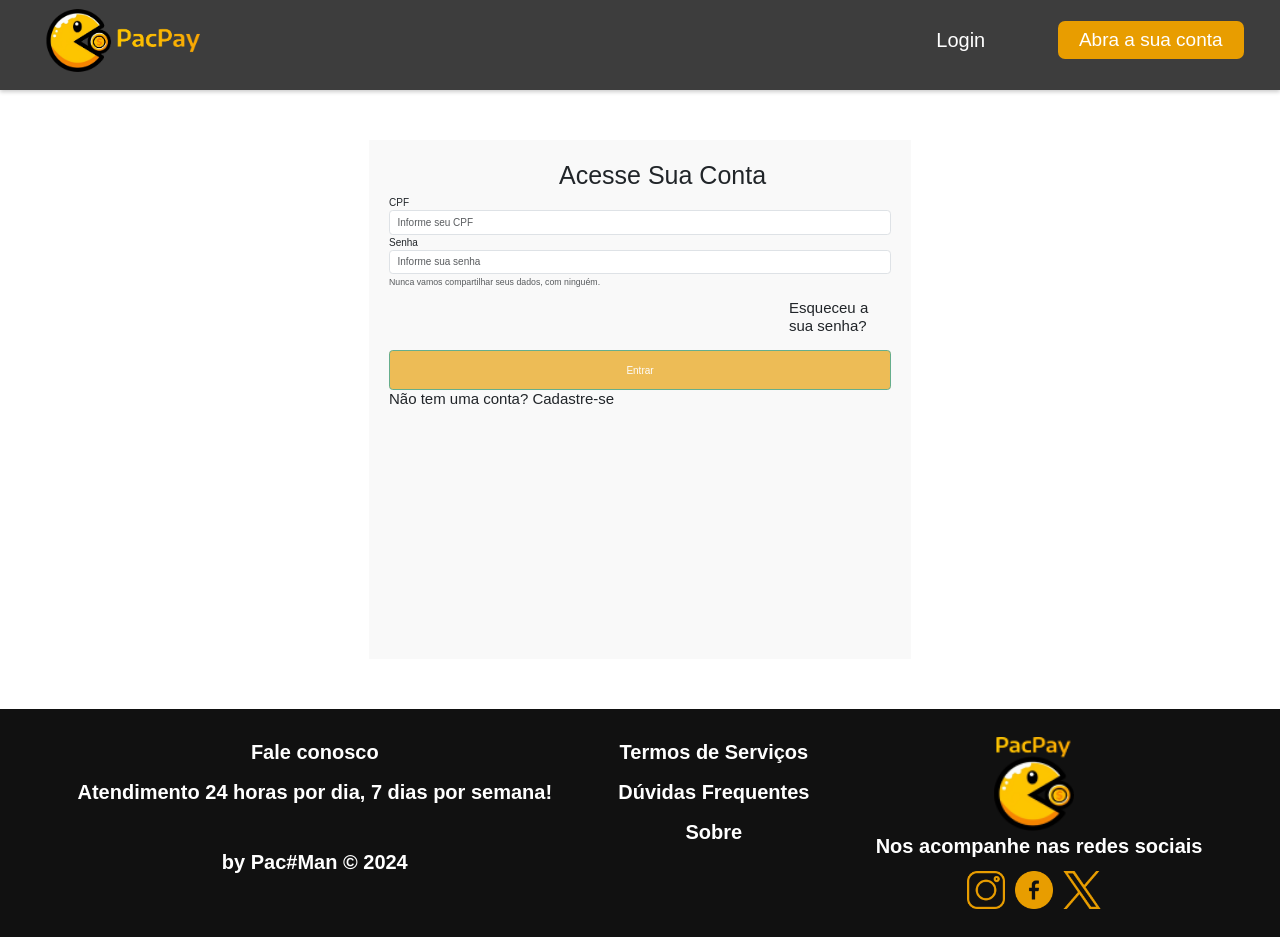
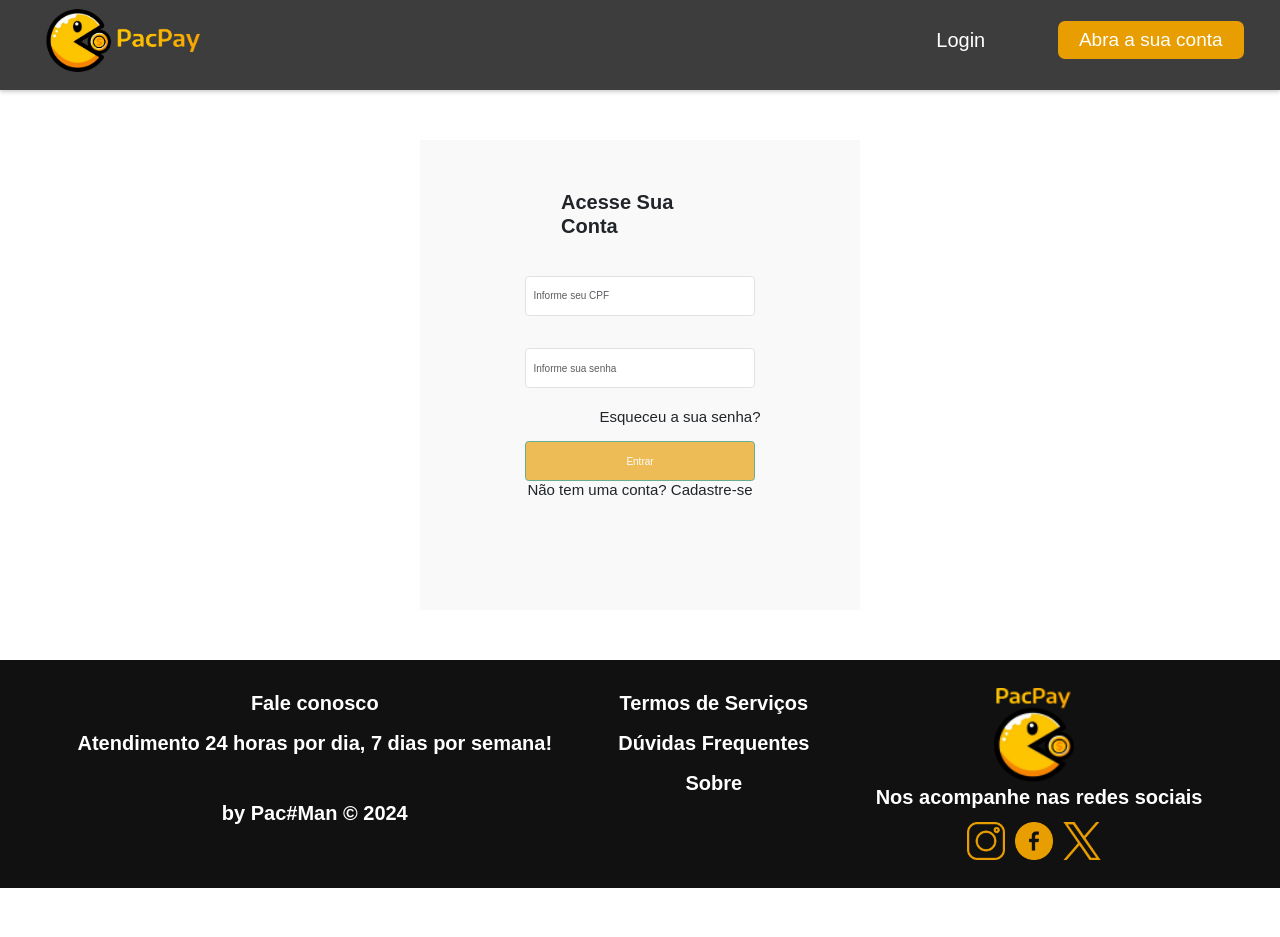
Before and after one commit to DanieelCarvalho/PacPay, an Angular app in the folder Front-end/pacPay/: page /login in a window 1280 px wide. After the commit the page ends 888 px from the top, so only its background shows below. Built offline with nearby package versions, Linux system fonts and the light colour scheme; a web font is replaced by a local one.

Commit message:
finalizando o layout da tela de login

```diff
--- a/Front-end/pacPay/src/app/pages/login/login.component.css
+++ b/Front-end/pacPay/src/app/pages/login/login.component.css
@@ -1,34 +1,60 @@
 
 .center-container {
-  height: 519px;
-  width: 542px;
+  font-family: var(--font-principal);
+  width: 440px;
+  height: 470px;
   background-color: #F9F9F9; /* Adicione a cor de fundo desejada */
   margin: 50px auto; /* Centraliza vertical e horizontalmente */
-  padding: 20px;
+  padding: 50px;
+  font-size: 1.5rem;
+
+
+}
+#frase {
+
+  margin: auto 91px;
+  font-size: 20px;
+  font-weight: bold;
+  padding-bottom: 15px;
 }
 
-.btn-primary {
-  background-color: #e89d00;
-  height: 85px;
-  width: 200px;
+.form-group {
+
+  font-size: 1.5rem;
+  font-weight: bold;
+  padding-bottom: 10px;
 }
 
-#botaoEntrar {
-  background-color: #E89D00;
-  height: 40px;
-  width: 100%;
-  margin-top: 10px;
+h4{
+  text-align: center;
+  padding-bottom: 10px;
 }
 
-#frase {
-  margin-left: 170px;
+.form-control{
+  width: 23rem;
+  height: 4rem;
+  margin: 0 auto;
+  display: block;
+  background-color: #ffffff;
+  color: #ffffff;
+  font-weight: 500;
 }
 
 #link-esqueceuSenha {
   margin-top: 10px;
-  margin-left: 400px;
+  margin-left: 80px;
 }
 
 #link-cadastre-se {
   width: 100%;
 }
+
+#botaoEntrar {
+  width: 23rem;
+  height: 4rem;
+  margin: 0 auto;
+  display: block;
+  background-color: #e89d00;
+  color: #ffffff;
+  font-weight: 500;
+}
--- a/Front-end/pacPay/src/app/pages/login/login.component.html
+++ b/Front-end/pacPay/src/app/pages/login/login.component.html
@@ -5,12 +5,12 @@
       <form [formGroup]="formulario" (submit)="autenticar()">
         <h1 id="frase">Acesse Sua Conta</h1>
 
-        <div class="form-group">
-          <label for="email">CPF</label>
+        <div class="form-group cpf">
+          <label for="email"></label>
 
           <input
             type="email"
-            id="email"
+            id="cpf"
             formControlName="email"
             placeholder="Informe seu CPF"
             class="form-control"
@@ -18,7 +18,7 @@
         </div>
 
         <div class="form-group senha">
-          <label for="senha">Senha</label>
+          <label for="senha"></label>
           <input
             type="password"
             id="senha"
@@ -26,8 +26,9 @@
             placeholder="Informe sua senha"
             class="form-control"
           />
-        <small id="emailHelp" class="form-text text-muted">Nunca vamos compartilhar seus dados, com ninguém.</small>
+
         </div>
+
         <h4 id="link-esqueceuSenha">Esqueceu a sua senha?</h4>
 
         <button
@@ -40,6 +41,7 @@
         </button>
 
         <h4 id="link-cadastre-se">Não tem uma conta? Cadastre-se</h4>
+
       </form>
     </div>
   </div>
```
